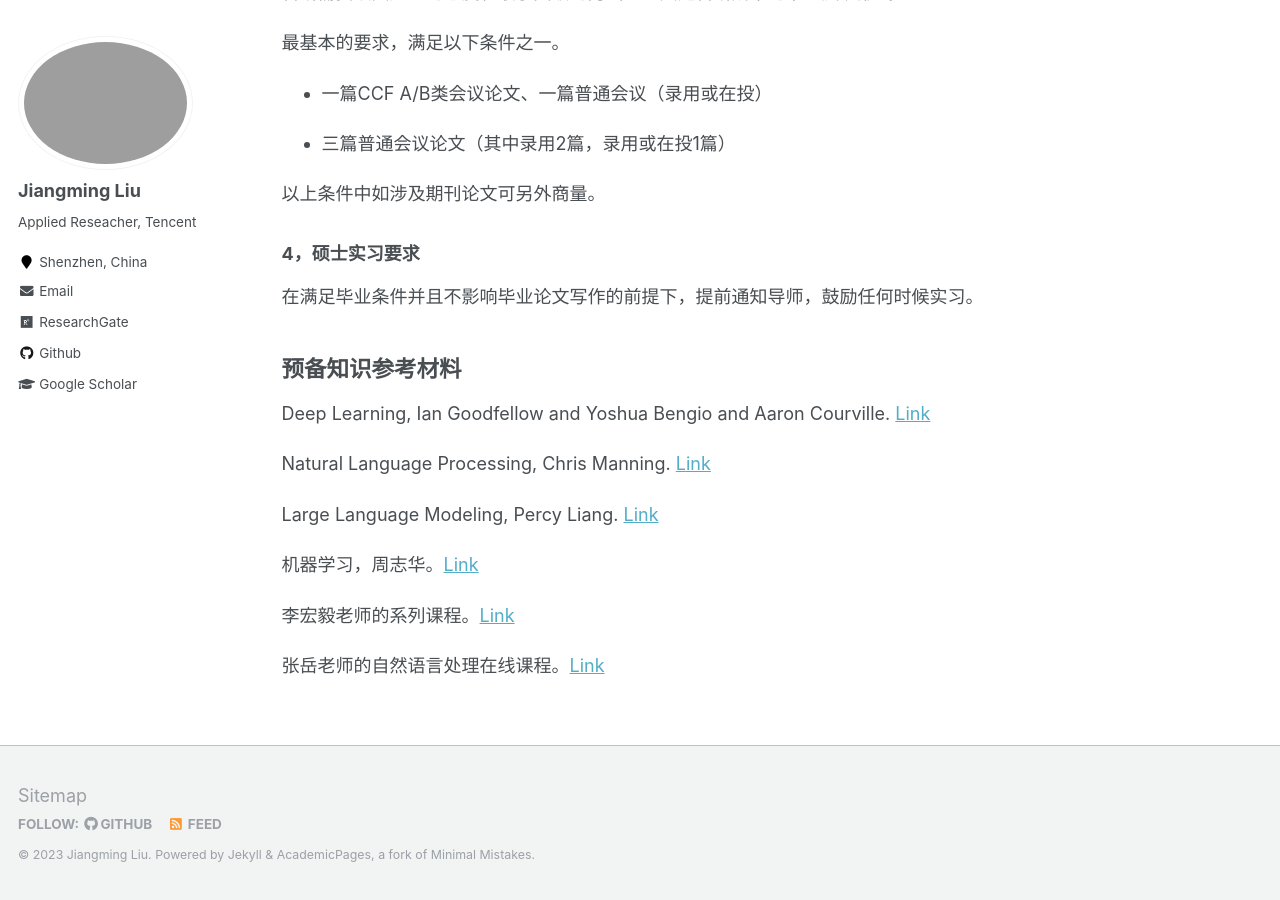
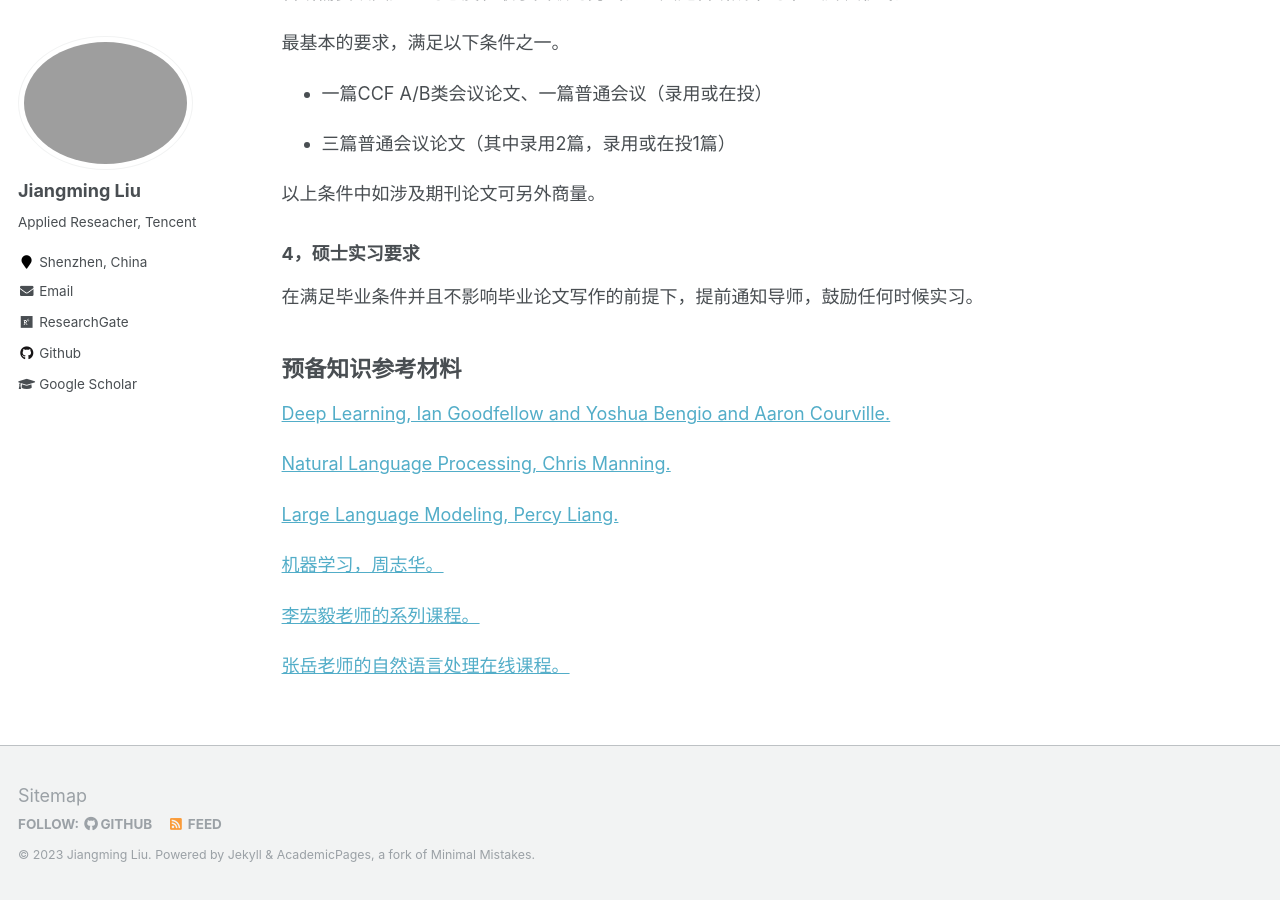
Before and after one commit to LeonCrashCode/LeonCrashCode.github.io, a Jekyll site: the page built from _pages/group_zh.md, in a window 1280 px wide and 900 px high, scrolled down 2129 px. Built offline with Jekyll 4.4.1, drawn with Linux system fonts in a browser that asks for light colours.

Commit message:
Update group_zh.md

```diff
--- a/_pages/group_zh.md
+++ b/_pages/group_zh.md
@@ -99,14 +99,14 @@ redirect_from:
 
 ## 预备知识参考材料
 
-Deep Learning, Ian Goodfellow and Yoshua Bengio and Aaron Courville. [Link](https://www.deeplearningbook.org/)
+[Deep Learning, Ian Goodfellow and Yoshua Bengio and Aaron Courville.](https://www.deeplearningbook.org/)
 
-Natural Language Processing, Chris Manning. [Link](https://web.stanford.edu/class/cs224n/)
+[Natural Language Processing, Chris Manning.](https://web.stanford.edu/class/cs224n/)
 
-Large Language Modeling, Percy Liang. [Link](https://stanford-cs324.github.io/winter2022/)
+[Large Language Modeling, Percy Liang.](https://stanford-cs324.github.io/winter2022/)
 
-机器学习，周志华。[Link](https://cs.nju.edu.cn/zhouzh/zhouzh.files/publication/MLbook2016.htm)
+[机器学习，周志华。](https://cs.nju.edu.cn/zhouzh/zhouzh.files/publication/MLbook2016.htm)
 
-李宏毅老师的系列课程。[Link](https://speech.ee.ntu.edu.tw/~tlkagk/talk.html)
+[李宏毅老师的系列课程。](https://speech.ee.ntu.edu.tw/~tlkagk/talk.html)
 
-张岳老师的自然语言处理在线课程。[Link](https://www.bilibili.com/video/BV1r3411q74d/)
+[张岳老师的自然语言处理在线课程。](https://www.bilibili.com/video/BV1r3411q74d/)
```
